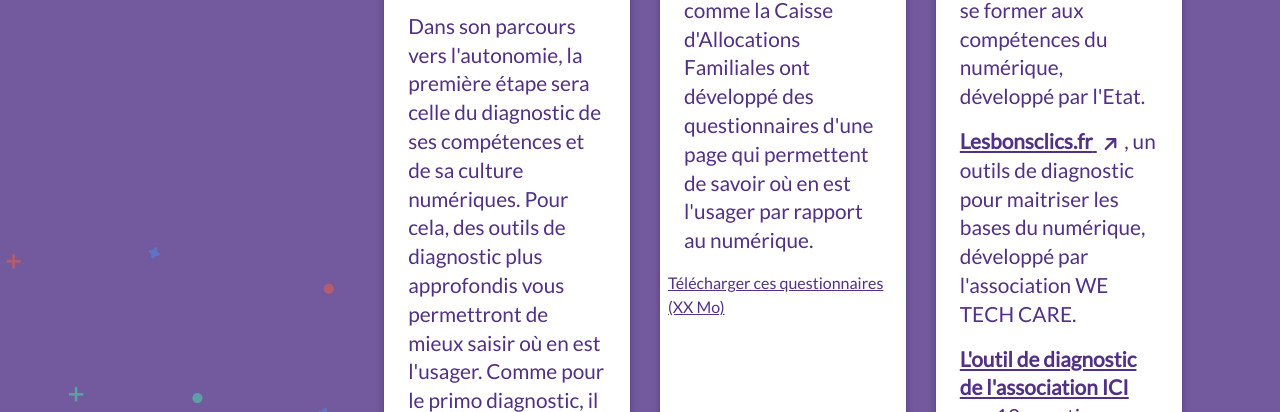
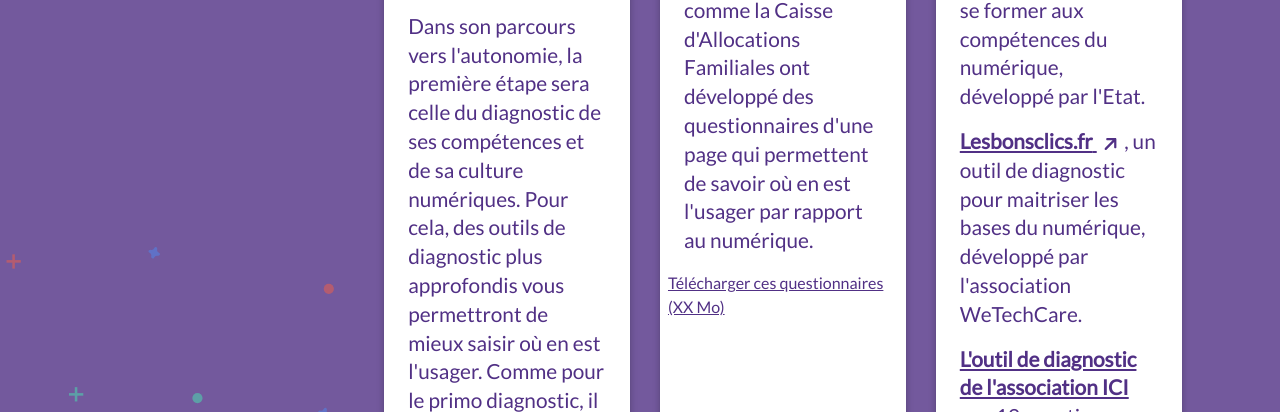
Before and after one commit to SocieteNumerique/kit, a Jekyll site: the page built from index.html, in a window 1280 px wide and 900 px high, scrolled down 5118 px. Shown: the part 132-544 px from the top of the window. Built offline with Jekyll 4.4.1, drawn with Linux system fonts in a browser that asks for light colours; nearby versions of some CDN libraries.

Commit message:
bugfix - issue 80 - coquille

```diff
--- a/_includes/jediagnostique.html
+++ b/_includes/jediagnostique.html
@@ -99,7 +99,7 @@
                                         </p>
                                         <p><a class="small-img underlink prpl" href="Lesbonsclics.fr">
                                             <strong>Lesbonsclics.fr</strong>
-                                            <span><img src="{{ site.url }}/images/right-top-purple.svg"></img></span></a>, un outils de diagnostic pour maitriser les bases du numérique, développé par l'association WE TECH CARE.
+                                            <span><img src="{{ site.url }}/images/right-top-purple.svg"></img></span></a>, un outil de diagnostic pour maitriser les bases du numérique, développé par l'association WeTechCare.
                                         </p>
                                         <p><a class="small-img underlink prpl" href="http://net94.pro/diagnostic/">
                                             <strong>L'outil de diagnostic de l'association ICI</strong>
```
